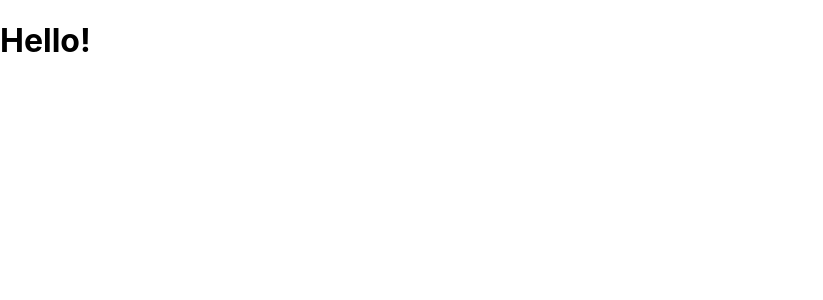
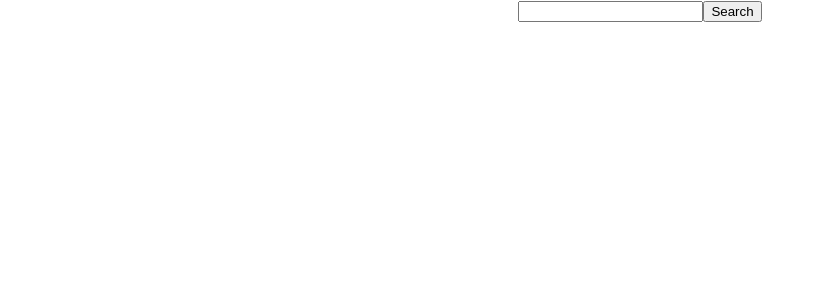
Before and after one commit to Gerakas/React-Recipe-App, a React (Create React App) app: page / in a window 1280 px wide. Shown: the top 300 px of the page, without its empty margins (0-823 px from the left). Built offline with nearby package versions, Linux system fonts and the light colour scheme.

Commit message:
Added the recipe search  API information to pull information

```diff
--- a/src/App.js
+++ b/src/App.js
@@ -1,12 +1,21 @@
-import React, { Component } from 'react';
+import React from 'react';
 import './App.css';
 
-class App extends Component {
-  render() {
-    return (
-      <h1>Hello!</h1>
-    )
-  }
+const App = () => {
+
+  const APP_ID = '28ad872e';
+  const APP_KEY = 'c0cbb11915531768a3bd9de43716f761';
+  const exampleRequest = `https://api.edamam.com/search?q=chicken&app_id=${APP_ID}&app_key=${APP_KEY}`;
+
+
+  return (
+    <div className="App">
+      <form className="search-form">
+        <input className="search-bar" type="text" />
+        <button className="search-button" type="submit">Search</button>
+      </form>
+    </div>
+  )
 }
 
 export default App;
```
